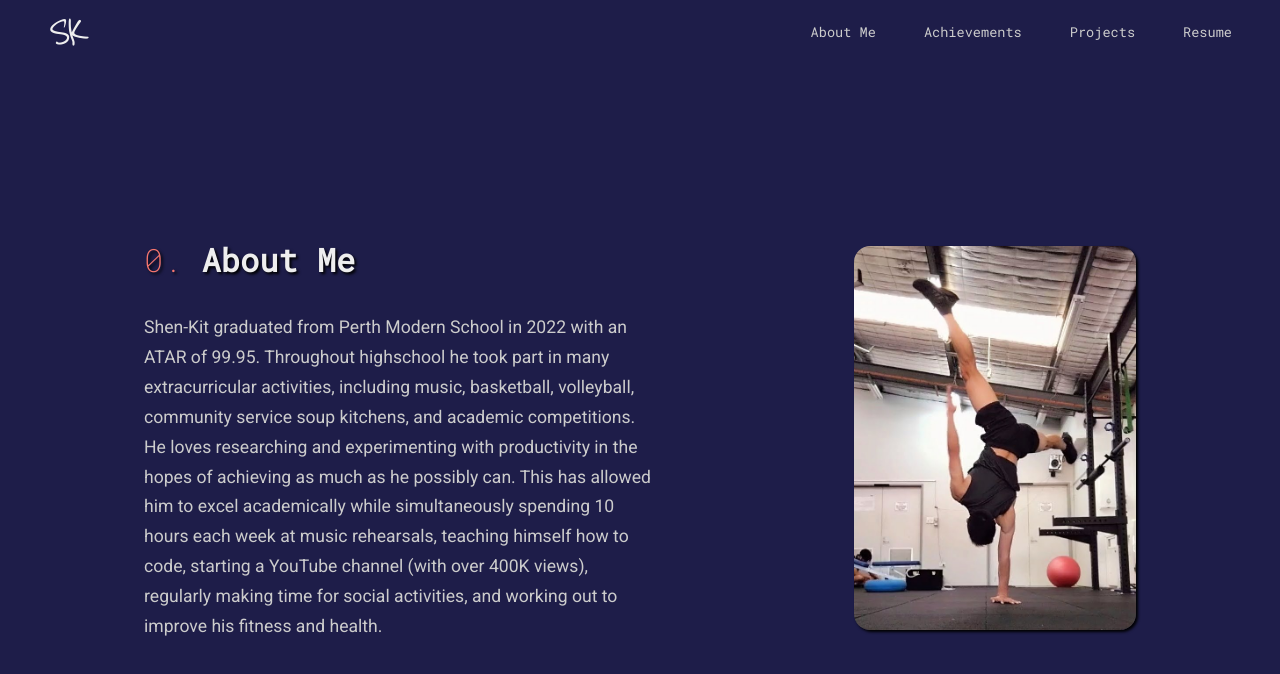
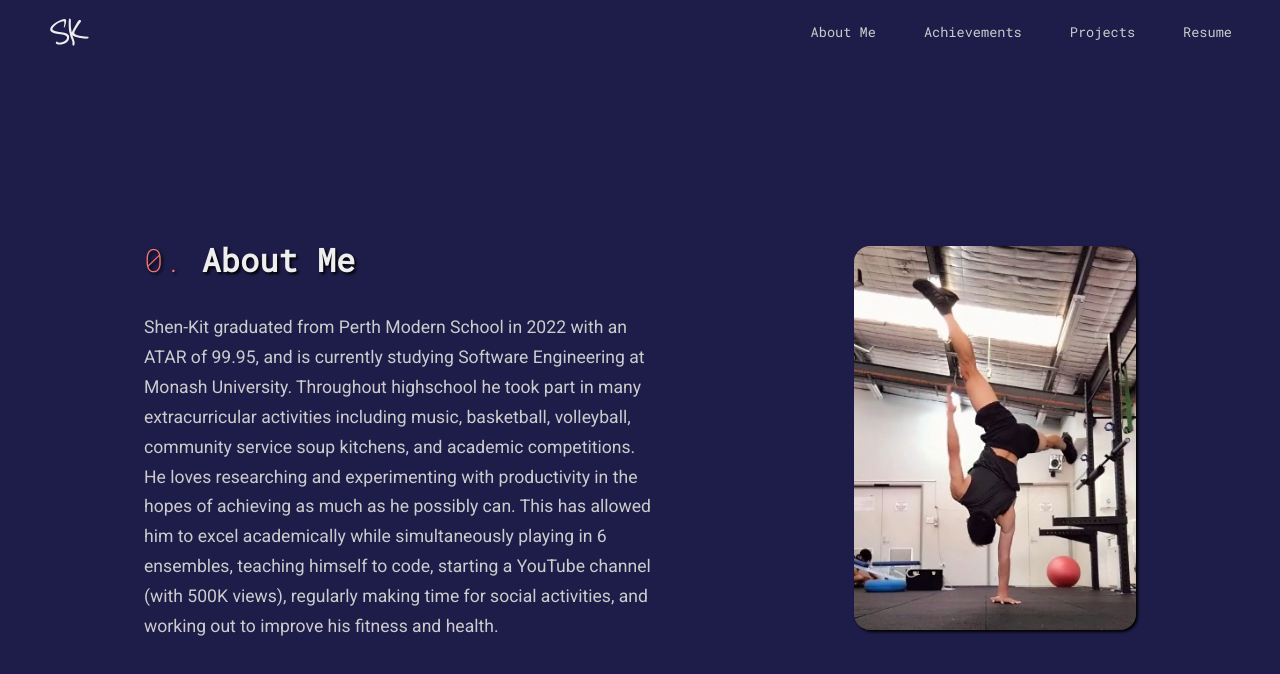
Before and after one commit to shen-kit/personal-website, a JavaScript app: page /about in a window 1280 px wide. Shown: the top 674 px of the page. Built offline with nearby package versions, Linux system fonts and the light colour scheme.

Commit message:
updates about page

```diff
--- a/src/pages/About.js
+++ b/src/pages/About.js
@@ -1,25 +1,29 @@
-import classes from './About.module.css';
-import Heading from '../components/Heading.js';
+import classes from "./About.module.css";
+import Heading from "../components/Heading.js";
 
-import image from '../assets/oahs.jpg';
+import image from "../assets/oahs.jpg";
 
 function About() {
   return (
     <div className={classes.center}>
       <section>
-        <Heading number='0' text='About Me' />
+        <Heading number="0" text="About Me" />
         <p className={classes.p}>
-             Shen-Kit graduated from Perth Modern School in 2022 with an ATAR of 99.95. Throughout highschool
-             he took part in many extracurricular activities, including music, basketball, volleyball, community
-             service soup kitchens, and academic competitions. He loves researching and experimenting with
-             productivity in the hopes of achieving as much as he possibly can. This has allowed him to excel
-             academically while simultaneously spending 10 hours each week at music rehearsals, teaching himself
-             how to code, starting a YouTube channel (with over 400K views), regularly making time for social
-             activities, and working out to improve his fitness and health.
+          Shen-Kit graduated from Perth Modern School in 2022 with an ATAR of
+          99.95, and is currently studying Software Engineering at Monash
+          University. Throughout highschool he took part in many extracurricular
+          activities including music, basketball, volleyball, community service
+          soup kitchens, and academic competitions. He loves researching and
+          experimenting with productivity in the hopes of achieving as much as
+          he possibly can. This has allowed him to excel academically while
+          simultaneously playing in 6 ensembles, teaching himself to code,
+          starting a YouTube channel (with 500K views), regularly making time
+          for social activities, and working out to improve his fitness and
+          health.
         </p>
       </section>
       <div>
-        <img className={classes.myImg} src={image} alt='me doing a handstand' />
+        <img className={classes.myImg} src={image} alt="me doing a handstand" />
       </div>
     </div>
   );
```
